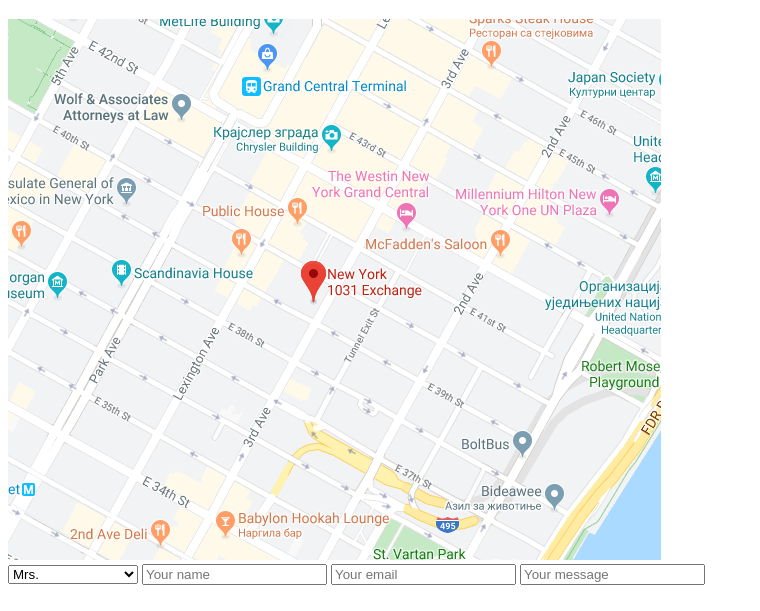
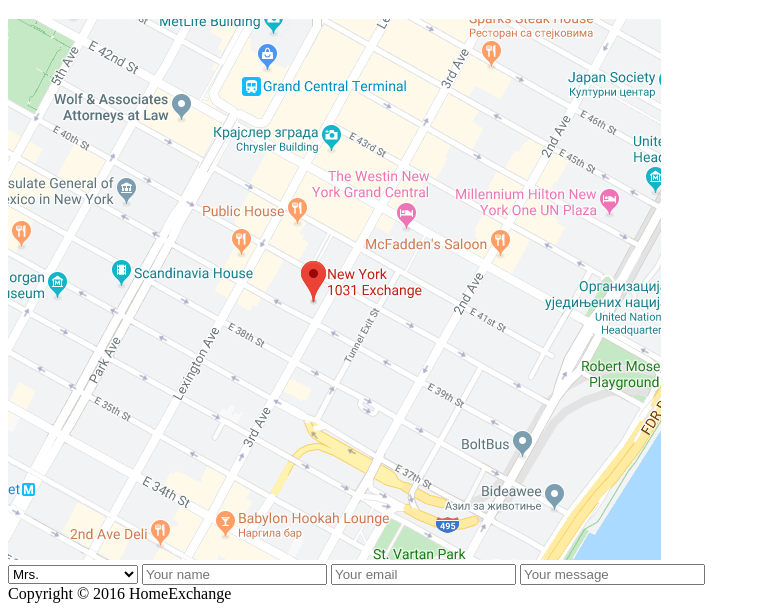
Before and after one commit to FEDKursevi/git-domaci-fed25, a plain HTML site: page index.html in a window 1280 px wide. Shown: the part 524-1135 px from the top of the page, without its empty margins (0-760 px from the left). Drawn offline with nearby package versions, Linux system fonts and the light colour scheme; files that its build step writes are made by us from their sources.

Commit message:
Zavrsena footer sekcija HTML-a

```diff
--- a/index.html
+++ b/index.html
@@ -70,7 +70,7 @@
             </div>
         </main>
         <footer>
-
+            Copyright © 2016 <span class="orange">HomeExchange</span>
         </footer>
     </div>
 </body>
```
